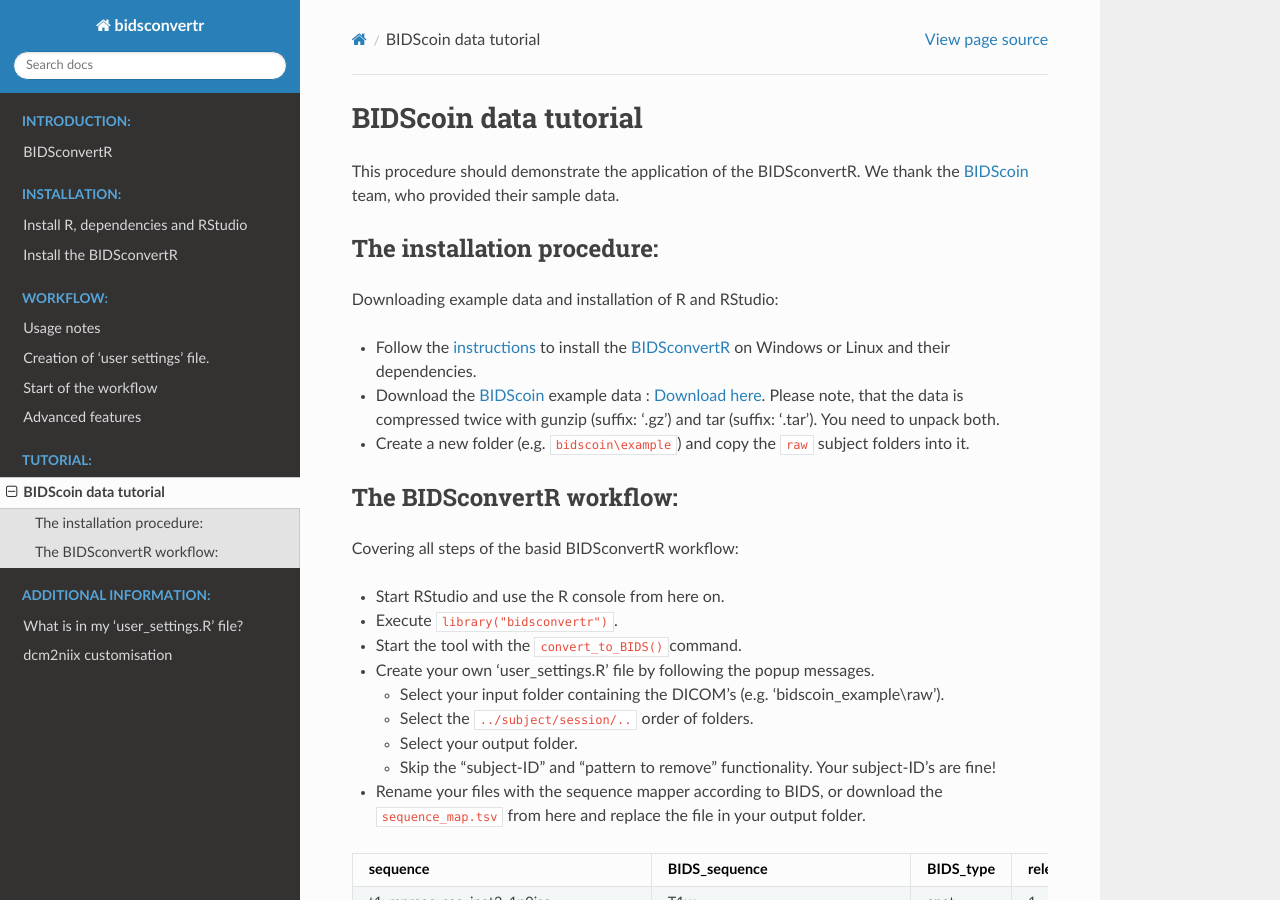
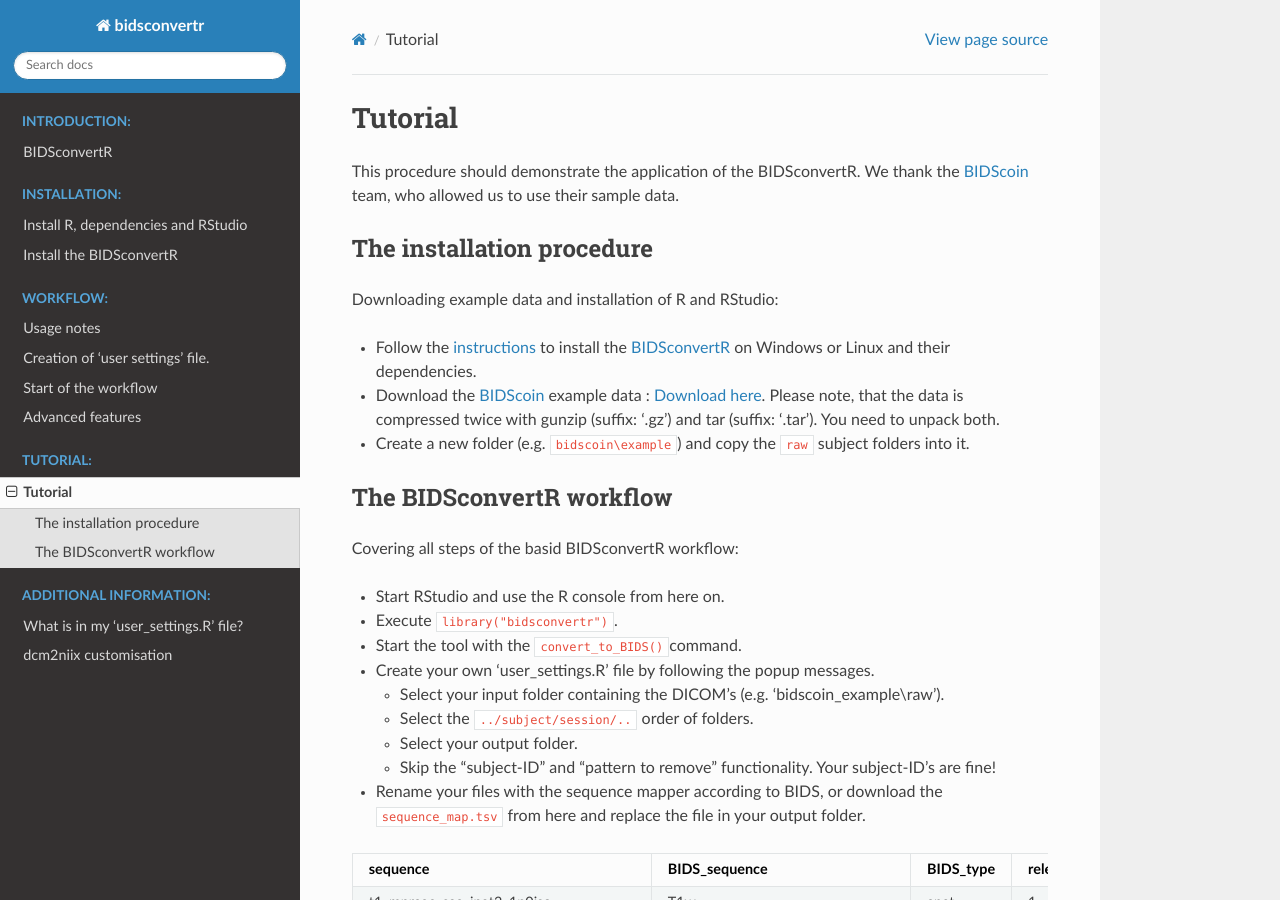
Before and after one commit to wulms/bidsconvertr_rtd, a Sphinx documentation site: the page built from docs/source/md_files/tutorial.md, in a window 1280 px wide and 900 px high. Built offline with Sphinx 7.4.7 and the Read the Docs theme 2.0.0, drawn with Linux system fonts in a browser that asks for light colours.

Commit message:
update tutorial

```diff
--- a/docs/source/md_files/tutorial.md
+++ b/docs/source/md_files/tutorial.md
@@ -1,8 +1,8 @@
-# BIDScoin data tutorial
+# Tutorial
 
-This procedure should demonstrate the application of the BIDSconvertR. We thank the [BIDScoin](https://github.com/Donders-Institute/bidscoin) team, who provided their sample data.
+This procedure should demonstrate the application of the BIDSconvertR. We thank the [BIDScoin](https://github.com/Donders-Institute/bidscoin) team, who allowed us to use their sample data.
 
-## The installation procedure:
+## The installation procedure
 
 Downloading example data and installation of R and RStudio:
 
@@ -10,7 +10,7 @@
 - Download the [BIDScoin](https://github.com/Donders-Institute/bidscoin) example data : [Download here](https://surfdrive.surf.nl/files/index.php/s/HTxdUbykBZm2cYM/download). Please note, that the data is compressed twice with gunzip (suffix: '.gz') and tar (suffix: '.tar'). You need to unpack both.
 - Create a new folder (e.g. `bidscoin\example`) and copy the `raw` subject folders into it.
 
-## The BIDSconvertR workflow:
+## The BIDSconvertR workflow
 
 Covering all steps of the basid BIDSconvertR workflow:
 
```
Also changed, not shown: other parts of docs/source/md_files/tutorial.md (+0 -1 lines).
